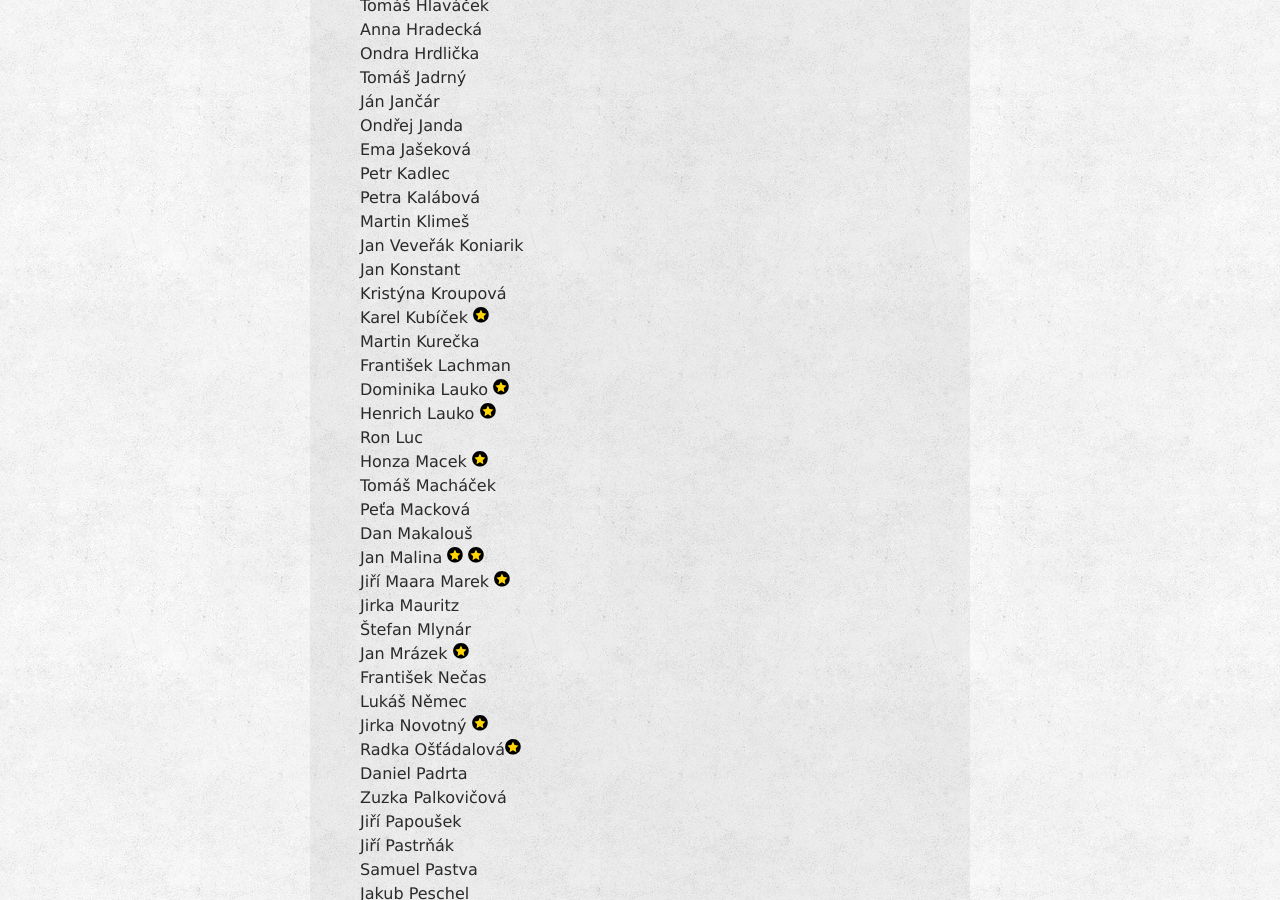
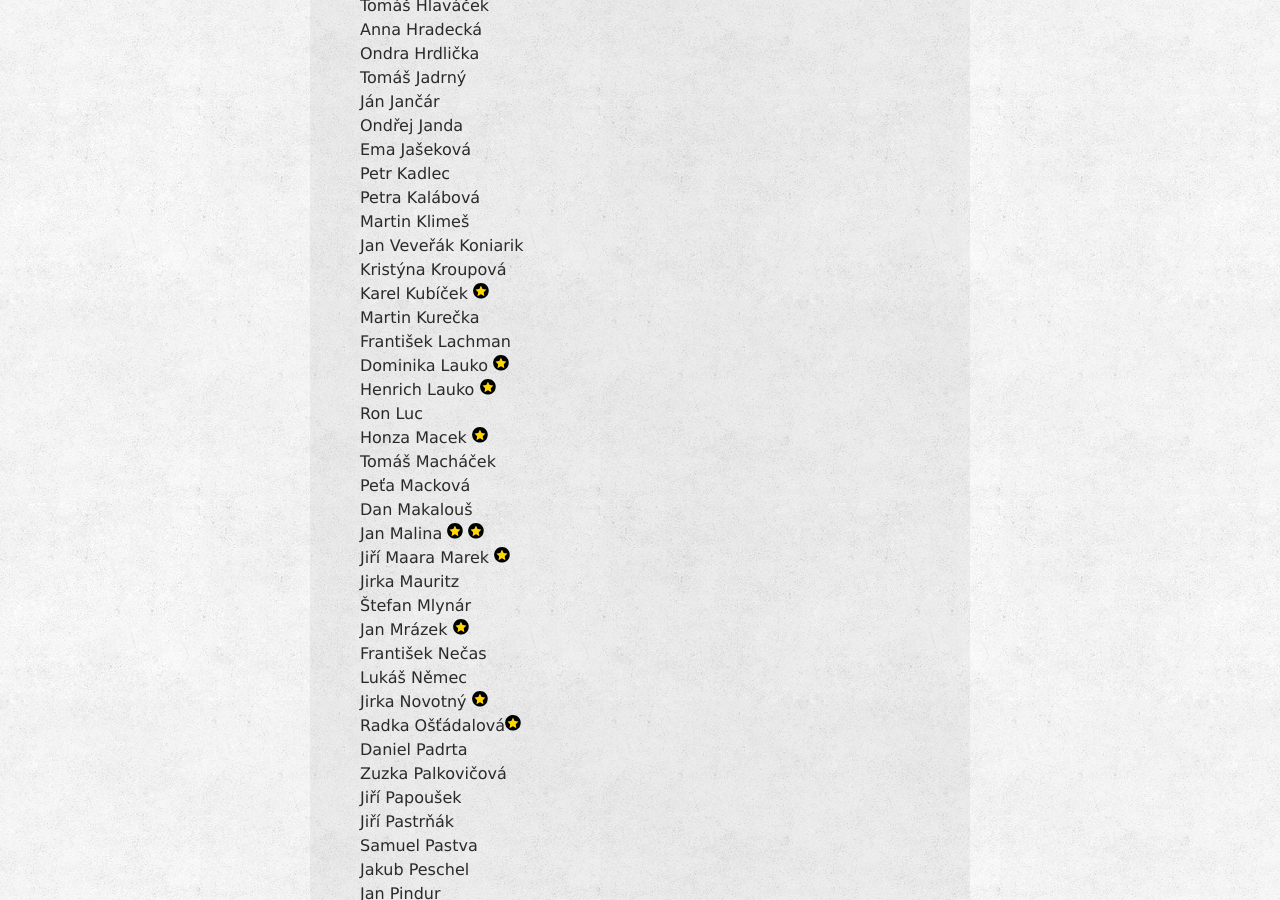
Before and after one commit to zverinec/zverinec-web, a Jekyll site: the page built from _pages/members.md, in a window 1280 px wide and 900 px high, scrolled down 2700 px. Built offline with Jekyll 4.4.1, drawn with Linux system fonts in a browser that asks for light colours; comment, search, counter and statistics services are not loaded.

Commit message:
Remove Jan Konstant from members
Removed Jan Konstant from the members list.

```diff
--- a/_pages/members.md
+++ b/_pages/members.md
@@ -106,7 +106,6 @@ Petr Kadlec<br/>
 Petra Kalábová<br/>
 Martin Klimeš<br/>
 Jan Veveřák Koniarik<br/>
-Jan Konstant<br/>
 Kristýna Kroupová<br />
 Karel Kubíček <img src="img/rad.svg" class="rad" title="Řád přítele severské zvěře za celoživotní přínos" /><br/>
 Martin Kurečka<br/>
```
